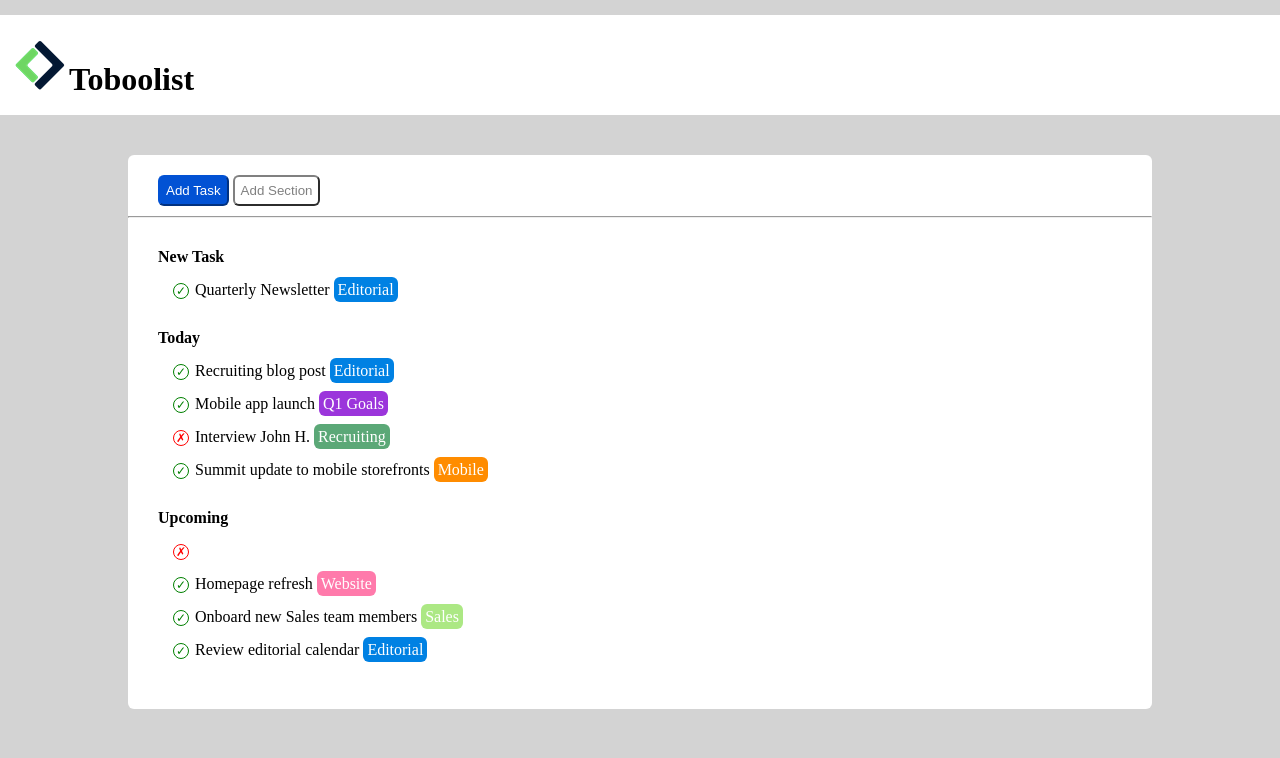
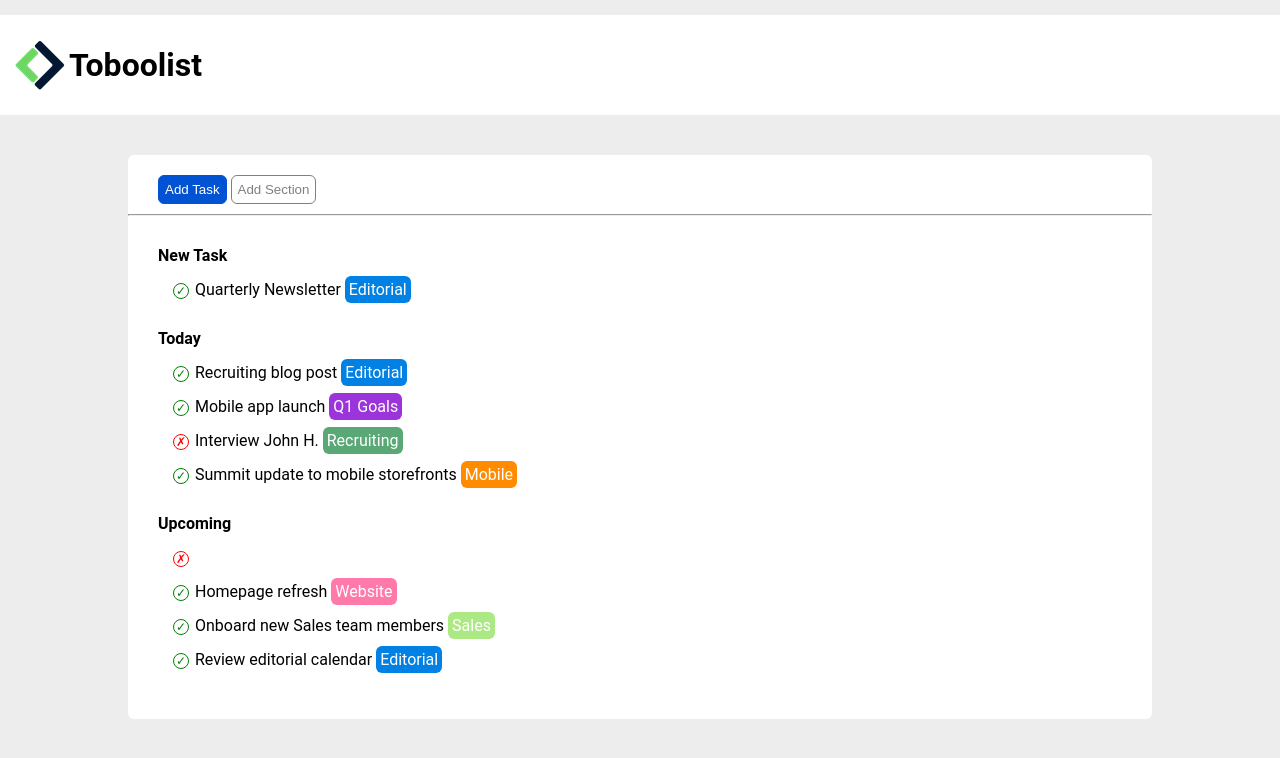
Before and after one commit to GiacomoMilitello/html-css-toboolist, a plain HTML site: page index.html in a window 1280 px wide. Drawn offline with Linux system fonts and the light colour scheme.

Commit message:
font&heading

```diff
--- a/assets/css/style.css
+++ b/assets/css/style.css
@@ -4,7 +4,8 @@
     box-sizing: border-box;
 }
 body{
-    background-color: lightgrey;
+    font-family: 'Roboto', sans-serif;
+    background-color: rgb(237, 237, 237);
 }
 header{
     background-color: white;
@@ -14,10 +15,16 @@ header{
     height: 100px;
     padding-top: 25px;
 }
+h1{
+    vertical-align: middle;
+}
+img{
+    vertical-align: middle;
+}
 div figure,
 div h1
 {
-    display: inline-block;
+    display: inline;
 }
 main{
     background-color: white;
@@ -36,12 +43,12 @@ button{
 #blueb{
     background-color: rgb(2, 82, 212);
     color: white;
-    border-color: rgb(2, 82, 212);
+    border: 1px solid rgb(2, 82, 212);
 }
 #whiteb{
     background-color: white;
     color: grey;
-    border-color: grey;
+    border: 1px solid grey;
 }
 .check{
     width: 16px;
```
